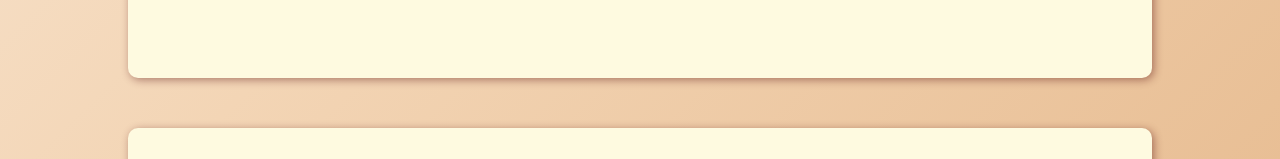
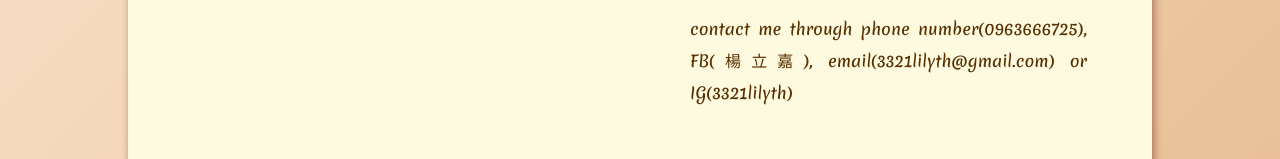
Before and after one commit to 3321lilyth/my_website, a plain HTML site: page index.html in a window 1280 px wide. Shown: the part 906-1065 px from the top of the page. Drawn offline with Linux system fonts and the light colour scheme.

Commit message:
update
add "contact me" section

```diff
--- a/index.html
+++ b/index.html
@@ -44,6 +44,7 @@
             In order to achieve happy learning and a happy life, I have been actively learning things that interest me besides focusing on the professional field of SC.
             I have been learning to sing from a professional vocal teacher and writing short essays and skits. These hobbies always bring smiles to my busy academic life.
           </p>
+          <p>contact me through phone number(0963666725), FB(楊立嘉), email(3321lilyth@gmail.com) or IG(3321lilyth)</p>
         </div>
       </article>
 
```
